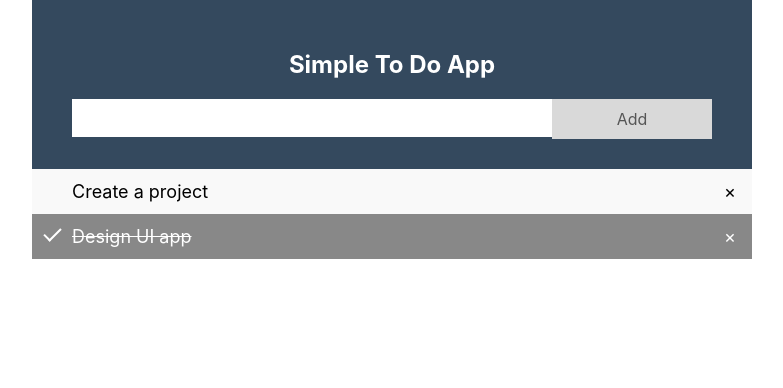
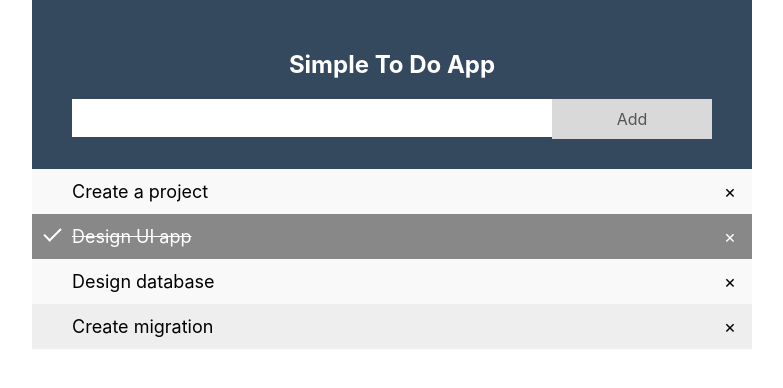
Before and after one commit to joedave13/react-todo-app, a React (Create React App) app: page / in a window 1280 px wide. Shown: the top 388 px of the page, without its empty margins (248-1031 px from the left). Built offline with nearby package versions, Linux system fonts and the light colour scheme; data requests are answered from the project's data file.

Commit message:
add new todo

```diff
--- a/data/db.json
+++ b/data/db.json
@@ -9,6 +9,16 @@
       "id": 2,
       "title": "Design UI app",
       "done": true
+    },
+    {
+      "title": "Design database",
+      "done": false,
+      "id": 3
+    },
+    {
+      "title": "Create migration",
+      "done": false,
+      "id": 4
     }
   ]
 }
--- a/src/App.js
+++ b/src/App.js
@@ -1,12 +1,19 @@
+import { useState } from 'react';
 import Header from './components/Header';
 import TodoList from './components/TodoList';
 
 function App() {
+  const [isRefresh, setIsRefresh] = useState(true);
+
+  const setRefresh = (status) => {
+    setIsRefresh(status);
+  };
+
   return (
     <div className="App">
       <div className="content">
-        <Header />
-        <TodoList />
+        <Header setRefresh={setRefresh} />
+        <TodoList setRefresh={setRefresh} isRefresh={isRefresh} />
       </div>
     </div>
   );
--- a/src/components/Header.js
+++ b/src/components/Header.js
@@ -1,9 +1,38 @@
-const Header = () => {
+import { useState } from 'react';
+
+const Header = ({ setRefresh }) => {
+  const [title, setTitle] = useState('');
+
+  const addTodo = () => {
+    const newTodo = { title, done: false };
+
+    fetch('http://localhost:8000/todos', {
+      method: 'POST',
+      headers: {
+        'Content-Type': 'application/json',
+      },
+      body: JSON.stringify(newTodo),
+    }).then(() => {
+      // When success add data, reset form with set title empty
+      setTitle('');
+      setRefresh(true);
+      setTimeout(() => {
+        alert('Todo added successfully!');
+      }, 500);
+    });
+  };
+
   return (
     <div id="todo-header" className="header">
       <h2>Simple To Do App</h2>
-      <input type="text" />
-      <span className="add-button">Add</span>
+      <input
+        type="text"
+        value={title}
+        onChange={(e) => setTitle(e.target.value)}
+      />
+      <span className="add-button" onClick={addTodo}>
+        Add
+      </span>
     </div>
   );
 };
--- a/src/components/TodoList.js
+++ b/src/components/TodoList.js
@@ -1,24 +1,28 @@
 import { useEffect, useState } from 'react';
 import TodoItem from './TodoItem';
 
-const TodoList = () => {
+const TodoList = ({ isRefresh, setRefresh }) => {
   const [todos, setTodos] = useState([]);
 
   useEffect(() => {
     // Call API to get todo data
+    if (isRefresh) {
       fetch('http://localhost:8000/todos')
         .then((res) => {
           return res.json();
         })
         .then((data) => {
+          setRefresh(false);
           setTodos(data);
         })
         .catch((err) => {
+          setRefresh(false);
           if (err.name === 'AbortError') {
             console.log('Fetch Aborted');
           }
         });
-  }, []);
+    }
+  }, [isRefresh, setRefresh]);
 
   return (
     <ul id="todo-list">
```
Lines whose indentation alone changed are shown as unchanged.
